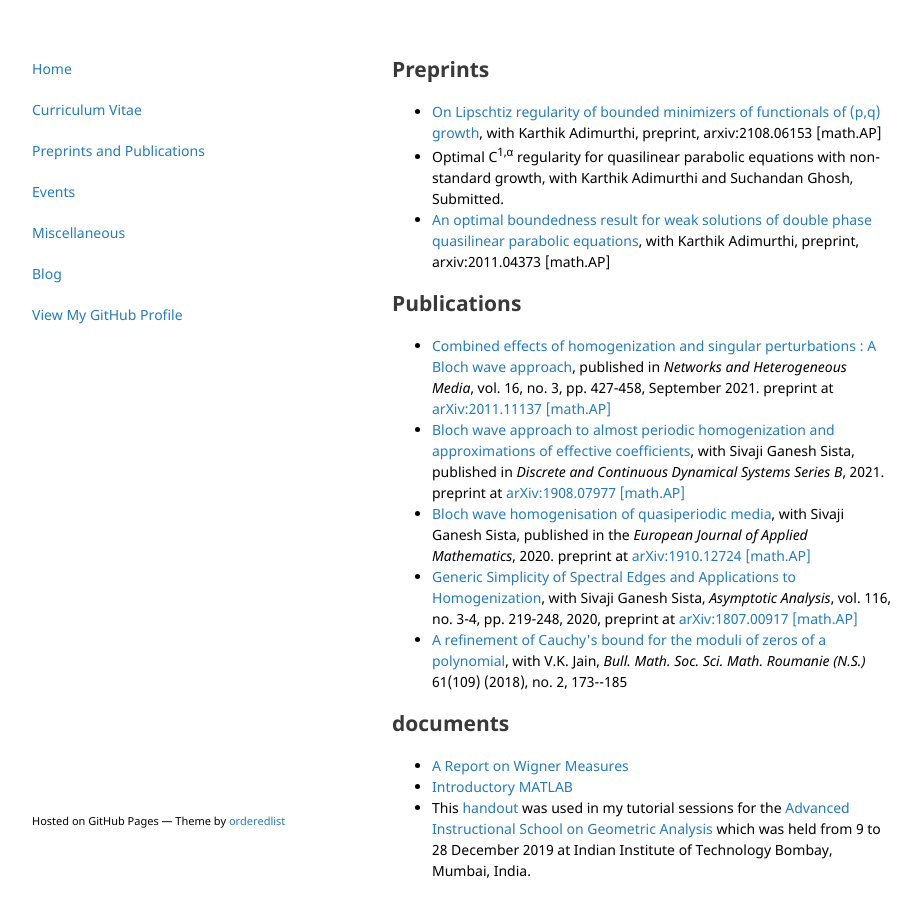
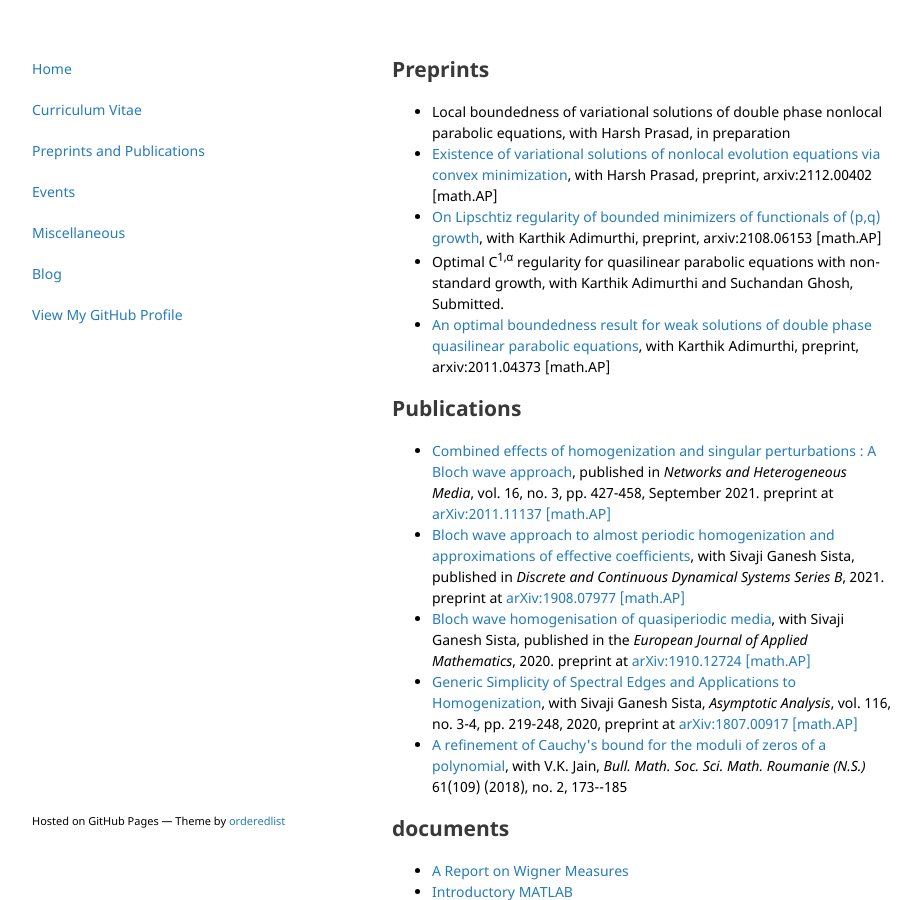
Before and after one commit to vivektewary/vivektewary.github.io, a Jekyll site: the page built from pubs.html, in a window 1280 px wide and 900 px high. Shown: the whole window, without its empty margins (178-1099 px from the left). Built offline with Jekyll 4.4.1, drawn with Linux system fonts in a browser that asks for light colours.

Commit message:
Update pubs.html

```diff
--- a/pubs.html
+++ b/pubs.html
@@ -5,6 +5,8 @@ title: Home
 
 <h2>Preprints</h2>
 <ul>
+<li>Local boundedness of variational solutions of double phase nonlocal parabolic equations, with Harsh Prasad, in preparation</li>
+<li><a href="https://arxiv.org/abs/2112.00402"style="text-decoration:none" target="_blank">Existence of variational solutions of nonlocal evolution equations via convex minimization</a>, with Harsh Prasad, preprint, arxiv:2112.00402 [math.AP]</li>
 <li><a href="https://arxiv.org/abs/2108.06153"style="text-decoration:none" target="_blank">On Lipschtiz regularity of bounded minimizers of functionals of (p,q) growth</a>, with Karthik Adimurthi, preprint, arxiv:2108.06153 [math.AP]</li>
 <li>Optimal C<sup>1,&alpha;</sup> regularity for quasilinear parabolic equations with non-standard growth, with Karthik Adimurthi and Suchandan Ghosh, Submitted.</li>
 <li><a href="https://arxiv.org/abs/2011.04373"style="text-decoration:none" target="_blank">An optimal boundedness result for weak solutions of double phase quasilinear parabolic equations</a>, with Karthik Adimurthi, preprint, arxiv:2011.04373 [math.AP]</li>
```
